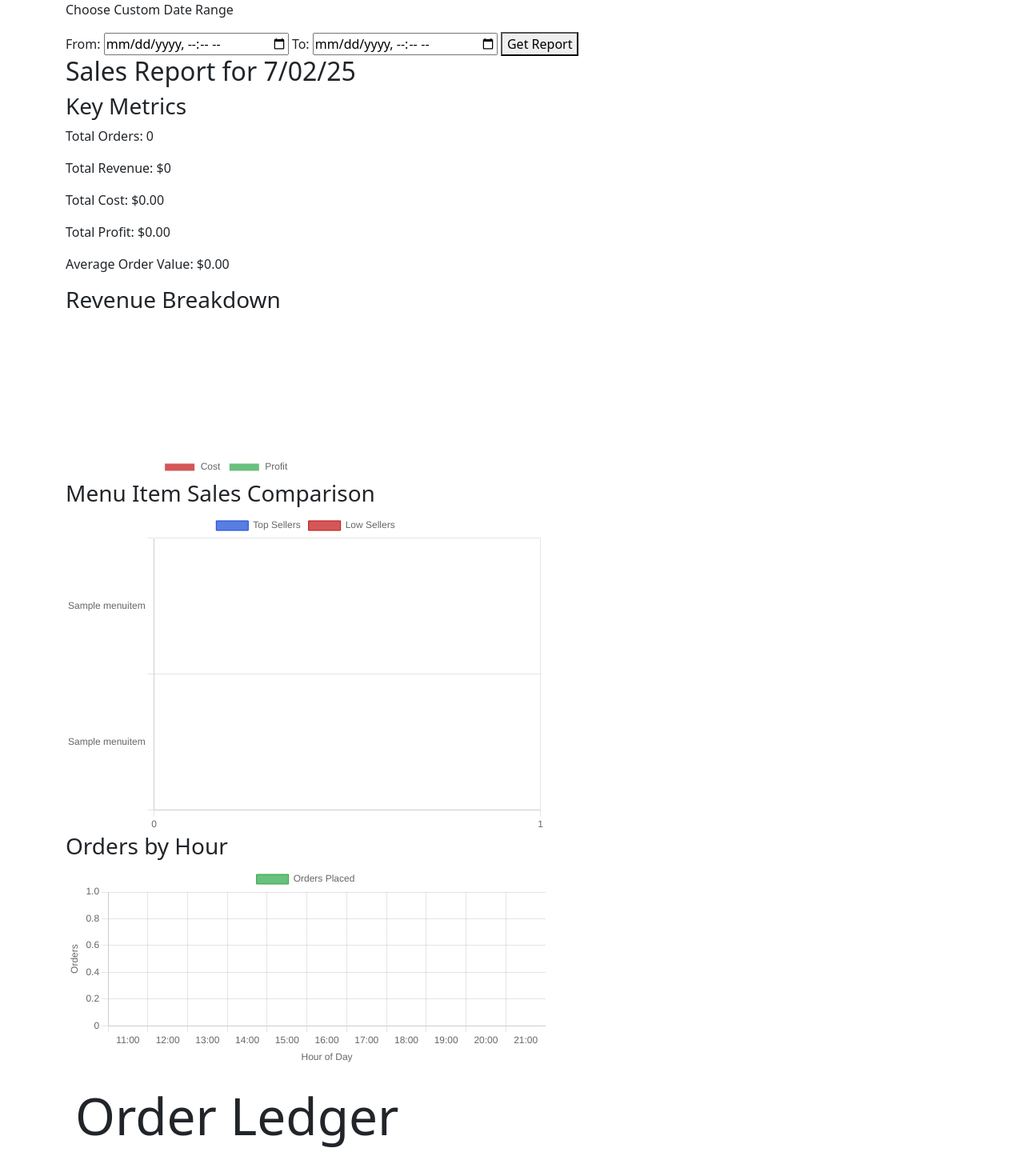
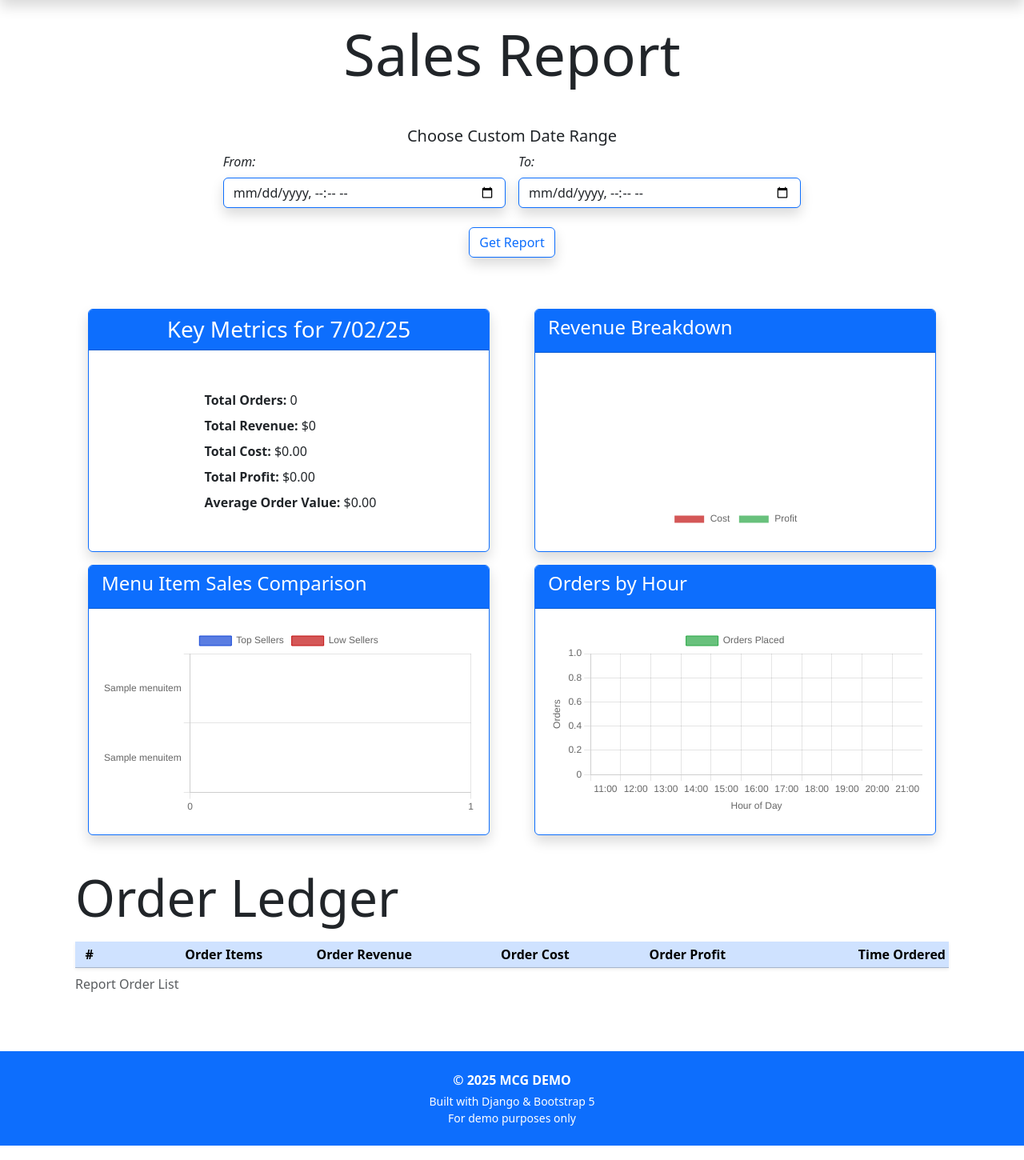
Before and after one commit to gusir22/inventory_prototype, a Django app: page /orders/sales-report/ in a window 1280 px wide. Shown: the part 56-1506 px from the top of the page at 80% size. Run offline with Django 5.2, Linux system fonts and the light colour scheme; tables that the repository leaves empty hold one stand-in row (values such as "Sample post"); lists and menus that the app fills with data are empty.

Commit message:
Styled Sales Report Charts and Metrics  with Bootstrap5

```diff
--- a/orders/forms.py
+++ b/orders/forms.py
@@ -6,7 +6,7 @@
     menu_item = forms.ModelChoiceField(
         queryset=MenuItem.objects.all(),
         widget=forms.Select(attrs={
-            'class': 'form-select text-center border-primary',
+            'class': 'form-select text-center border-primary shadow-sm',
             'aria-label': 'Select Menu Item'
         })
     )
@@ -14,7 +14,7 @@
         min_value=1,
         initial=1,
         widget=forms.NumberInput(attrs={
-            'class': 'form-control text-center border-primary mb-3',
+            'class': 'form-control text-center border-primary mb-3 shadow-sm',
             'placeholder': 'Enter quantity'
         })
     )
--- a/orders/views.py
+++ b/orders/views.py
@@ -61,8 +61,6 @@
     model = Order
     template_name = "orders/sales_report.html"
     context_object_name = "orders"
-    paginate_by = 25
-
 
     def post(self, request, *args, **kwargs):
         # Store submitted dates in session or instance for reuse in get_context_data
--- a/templates/_base.html
+++ b/templates/_base.html
@@ -9,7 +9,7 @@
   </head>
     </head>
     <body class="d-flex flex-column min-vh-100 bg-white">
-        <header>
+        <header class="shadow">
             {% include 'navbar.html' %}
         </header>
 
--- a/templates/charts/orders_by_hour_bar_chart.html
+++ b/templates/charts/orders_by_hour_bar_chart.html
@@ -1,6 +1,9 @@
-<h3>Orders by Hour</h3>
+<div class="card mb-3 mx-3 shadow border-primary" style="height: 100%;">
+    <div class="card-header bg-primary text-white">
+        <h4>Orders by Hour</h4>
+    </div>
+    <div class="card-body p-3 d-flex justify-content-center align-items-center">
         <canvas id="ordersByHourChart" style="max-width: 600px; max-height: 250px;"></canvas>
-
         <script>
             const hourCtx = document.getElementById('ordersByHourChart').getContext('2d');
             new Chart(hourCtx, {
@@ -36,3 +39,5 @@
                 }
             });
         </script>
+    </div>
+</div>
--- a/templates/charts/revenue_doughnut_chart.html
+++ b/templates/charts/revenue_doughnut_chart.html
@@ -1,7 +1,9 @@
-<h3>Revenue Breakdown</h3>
+<div class="card mb-3 mx-3 shadow border-primary" style="height: 100%;">
+    <div class="card-header bg-primary text-white">
+        <h4>Revenue Breakdown</h4>
+    </div>
+    <div class="card-body p-3 d-flex justify-content-center align-items-center">
         <canvas id="revenueChart" style="max-width: 400px; max-height: 200px;"></canvas>
-
-
         <script>
             const ctxDoughnut = document.getElementById("revenueChart").getContext("2d");
             const revenueDoughnutChart = new Chart(ctxDoughnut, {
@@ -44,3 +46,5 @@
                 }
             });
         </script>
+    </div>
+</div>
--- a/templates/charts/sales_ranking_bar_chart.html
+++ b/templates/charts/sales_ranking_bar_chart.html
@@ -1,4 +1,8 @@
-<h3>Menu Item Sales Comparison</h3>
+<div class="card mb-3 mx-3 shadow border-primary" style="height: 100%;">
+    <div class="card-header bg-primary text-white">
+        <h4>Menu Item Sales Comparison</h4>
+    </div>
+    <div class="card-body p-3 d-flex justify-content-center align-items-center">
         <canvas id="combinedSellingChart" style="max-width: 600px; max-height: 400px;"></canvas>
         <script>
             const combinedCtx = document.getElementById('combinedSellingChart').getContext('2d');
@@ -43,3 +47,5 @@
                 }
             });
         </script>
+    </div>
+</div>
--- a/templates/home.html
+++ b/templates/home.html
@@ -1,8 +1,9 @@
 {% extends "_base.html" %}
 
 {% block content %}
+    <h2 class="display-2 mt-4 mb-5 text-center">Welcome to the Restaurant Sales & Inventory Demo</h1>
+
     <section class="container-fluid mt-4" style="max-width: 800px; margin: auto; padding: 2rem;">
-    <h2 class="display-2 mb-4 text-center">Welcome to the Restaurant Sales & Inventory Demo</h1>
 
             <p class="text-wrap mt-4 lead">
             This demo showcases how <strong>Django</strong> can serve as a powerful backend platform for building a real-world
@@ -13,7 +14,7 @@
             system capable of powering real-world operations.
         </p>
 
-    <div class="border border-primary-subtle px-4">
+        <div class="border border-secondary-subtle px-4 shadow">
             <p class="text-wrap pt-2">
                 The system tracks:
             </p>
--- a/templates/menu/inventory_list.html
+++ b/templates/menu/inventory_list.html
@@ -3,10 +3,11 @@
 {% block content %}
     <script src="https://cdn.jsdelivr.net/npm/chart.js"></script>
 
+    <h2 class="display-2 mt-4 mb-5 text-center">Inventory List</h2>
+
     <section class="container-fluid mt-4">
-        <h2 class="display-2 mb-4 text-center">Inventory List</h2>
 
-        <table class="table table-hover table-sm">
+        <table class="table table-hover table-sm shadow-sm">
             <caption>Inventory Stock List</caption>
             <thead class="table-primary">
                 <tr>
--- a/templates/menu/menu_list.html
+++ b/templates/menu/menu_list.html
@@ -1,8 +1,10 @@
 {% extends "_base.html" %}
 
 {% block content %}
+
+    <h2 class="display-2 mt-4 mb-5 text-center">Menu Items</h2>
+
     <section class="container mt-4">
-        <h2 class="display-2 mb-4 text-center">Menu Items</h2>
 
         <div class="container mt-2">
             <div class="row">
--- a/templates/orders/sales_report.html
+++ b/templates/orders/sales_report.html
@@ -4,38 +4,61 @@
 
     <script src="https://cdn.jsdelivr.net/npm/chart.js"></script>
 
-    <form action="{% url 'sales_report' %}" method="post">
+    <h2 class="display-2 mt-4 mb-5 text-center">Sales Report</h2>
+
+    <form action="{% url 'sales_report' %}" method="post" class="container my-4">
         {% csrf_token %}
-        <p>Choose Custom Date Range</p>
-        <label for="from_date">From:</label>
-        <input type="datetime-local" id="from_date" name="from_date">
-        <label for="to_date">To:</label>
-        <input type="datetime-local" id="to_date" name="to_date">
-        <button type="submit">Get Report</button>
+        <p class="h5 text-center mb-2">Choose Custom Date Range</p>
+
+        <div class="row justify-content-center gx-3">
+            <div class="col-md-4">
+                <label class="form-label fst-italic" for="from_date">From:</label>
+                <input class="form-control border-primary shadow" type="datetime-local" id="from_date" name="from_date">
+            </div>
+            <div class="col-md-4">
+                <label class="form-label fst-italic" for="to_date">To:</label>
+                <input class="form-control border-primary shadow" type="datetime-local" id="to_date" name="to_date">
+            </div>
+        </div>
+
+        <div class="text-center mt-4">
+            <button type="submit" class="btn btn-outline-primary shadow mb-3">Get Report</button>
+        </div>
     </form>
 
-    <h2>Sales Report for {{ from_date|date:"n/d/y" }} {% if to_date %} to {{ to_date|date:"n/d/y" }}{% endif %}</h2>
+    <!-- Key Metrics-->
+    <section class="container-fluid mt-5">
+        <div class="row">
+            <div class="col-12 col-lg-6 mb-3">
+                {% include "orders/sales_report_internals/metrics_card.html" %}
+            </div>
+            <div class="col-12 col-lg-6 mb-3">
+                {% include "charts/revenue_doughnut_chart.html" %}
+            </div>
+            <div class="col-12 col-lg-6 mb-3">
+                {% include "charts/sales_ranking_bar_chart.html" %}
+            </div>
+            <div class="col-12 col-lg-6 mb-3">
+                {% include "charts/orders_by_hour_bar_chart.html" %}
+            </div>
+            {% if multi_day_range %}
+                <div class="col-12 col-lg-8 mx-lg-auto mb-3">
+                    {% include "charts/multi-day-profit-by-day-line-chart.html" %}
+                </div>
+            {% endif %}
+        </div>
 
-    <!-- Key Metrics-->
-    <div class="metrics-summary">
-        <h3>Key Metrics</h3>
-        <p>Total Orders: {{ total_orders }}</p>
-        <p>Total Revenue: ${{ total_revenue }}</p>
-        <p>Total Cost: ${{ total_cost }}</p>
-        <p>Total Profit: ${{ total_profit }}</p>
-        <p>Average Order Value: ${{ average_order_price }}</p>
-    </div>
 
-    {% include "charts/revenue_doughnut_chart.html" %}
-    {% include "charts/sales_ranking_bar_chart.html" %}
-    {% include "charts/orders_by_hour_bar_chart.html" %}
-    {% if multi_day_range %}
-        {% include "charts/multi-day-profit-by-day-line-chart.html" %}
-    {% endif %}
+
+
+
+
+
+    </section>
 
     <section class="container-fluid mt-4">
         <h3 class="display-3 mb-3"> Order Ledger</h3>
-        <table class="table table-hover table-sm">
+        <table class="table table-hover table-sm shadow-sm">
             <caption>Report Order List</caption>
             <thead class="table-primary">
                 <tr>
--- /dev/null
+++ b/templates/orders/sales_report_internals/metrics_card.html
@@ -0,0 +1,16 @@
+<div class="card border-primary shadow mb-3 mx-3 " style="height: 100%;">
+    <div class="card-header bg-primary text-white text-center">
+        <h3 class="mb-0">
+            Key Metrics for {{ from_date|date:"n/d/y" }}{% if to_date %} to {{ to_date|date:"n/d/y" }}{% endif %}
+        </h3>
+    </div>
+    <div class="card-body p-3 d-flex justify-content-center align-items-center">
+        <ul class="list-unstyled mb-0 ps-1">
+            <li class="mb-2"><strong>Total Orders:</strong> {{ total_orders }}</li>
+            <li class="mb-2"><strong>Total Revenue:</strong> ${{ total_revenue }}</li>
+            <li class="mb-2"><strong>Total Cost:</strong> ${{ total_cost }}</li>
+            <li class="mb-2"><strong>Total Profit:</strong> ${{ total_profit }}</li>
+            <li><strong>Average Order Value:</strong> ${{ average_order_price }}</li>
+        </ul>
+    </div>
+</div>
```
Also changed, not shown: templates/charts/multi-day-profit-by-day-line-chart.html (+7 -2 lines), templates/orders/place_order.html (+6 -4 lines). Lines whose indentation alone changed are shown as unchanged.
